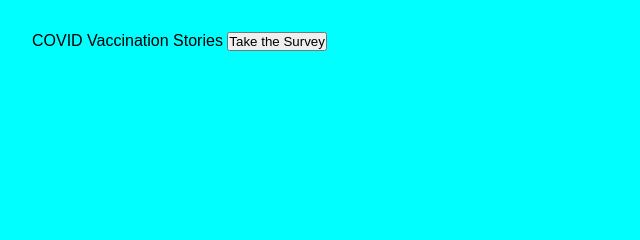
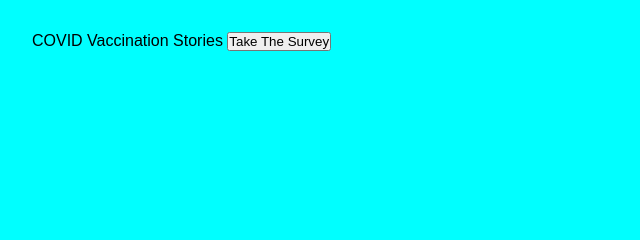
Before and after one commit to albertkun/24SU-ASIAAM-191A-Git-Practicing, a plain HTML site: page index.html in a window 1280 px wide. Shown: the top 240 px of the page, 0-640 px from the left. Drawn offline with nearby package versions, Linux system fonts and the light colour scheme; no server answers.

Commit message:
capital T

```diff
--- a/index.html
+++ b/index.html
@@ -19,7 +19,7 @@
         <header>
             COVID Vaccination Stories
 			<a href="https://docs.google.com/forms/d/e/1FAIpQLSfcElv5dlXInR7XHQz27_OcYJlWcIUr-GBbc-ocefWlGd1uXg/viewform?embedded=true" target="_blank">
-				<button id="surveyButton">Take the Survey</button>
+				<button id="surveyButton">Take The Survey</button>
 			</a>
 		</header>
 
```
